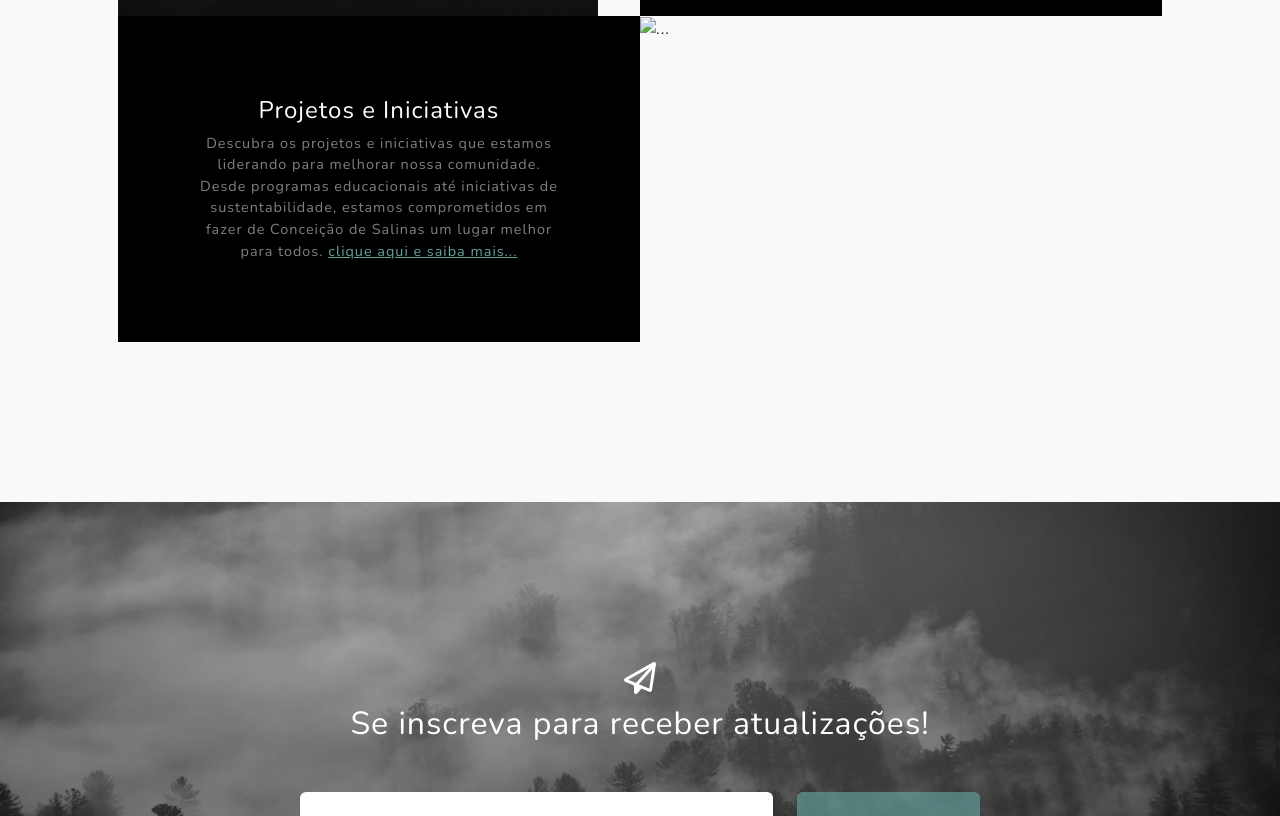
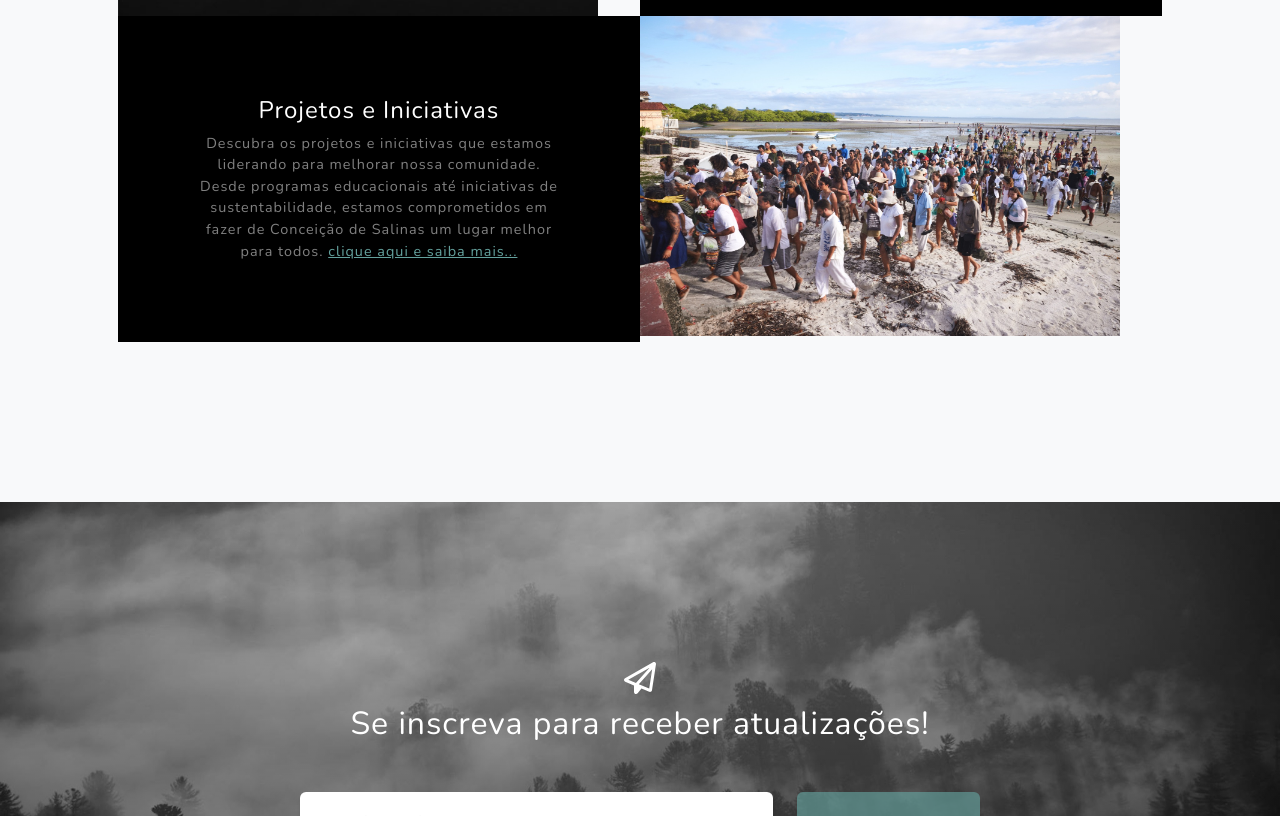
Before and after one commit to gunthersantos/comunidadequilimboladesalinas, a plain HTML site: page index.html in a window 1280 px wide. Shown: the part 2229-3045 px from the top of the page. Drawn offline with nearby package versions, Linux system fonts and the light colour scheme.

Commit message:
Update index.html

```diff
--- a/index.html
+++ b/index.html
@@ -148,7 +148,7 @@
           <div class="col-lg-6">
             <img
               class="img-fluid"
-              src="assets/img/comunidade2.jpg"
+              src="assets/img/comunidade2.jpeg"
               alt="..."
             />
           </div>
```
